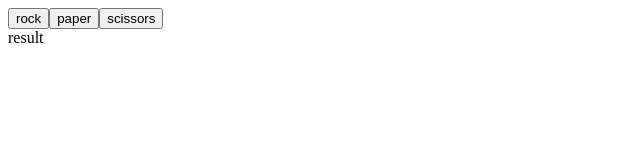
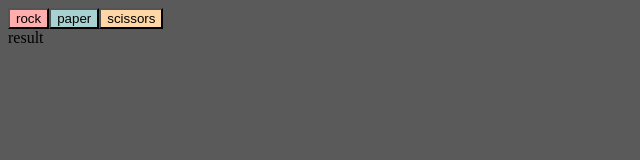
Before and after one commit to CSingogo/jajanken, a plain HTML site: page index.html in a window 1280 px wide. Shown: the whole page, without its empty margins (0-640 px from the left). Drawn offline with Linux system fonts and the light colour scheme.

Commit message:
added colors to buttons and background

```diff
--- a/index.html
+++ b/index.html
@@ -99,7 +99,12 @@
 
                 //body creation
                 const body = document.createElement('div');
-           document.body.appendChild(body);
+
+                 // Change body color
+                 document.body.style.backgroundColor = '#5A5A5A';
+
+                document.body.appendChild(body);
+
 
             //results div
             const result= document.createElement('div');
@@ -112,6 +117,11 @@
            paper.textContent = 'paper';
            scissors.textContent = 'scissors';
            result.textContent = 'result';
+
+           //button colours
+           rock.style.backgroundColor = '#ffadad';
+           paper.style.backgroundColor = '#a8d1d1';
+           scissors.style.backgroundColor = '#ffd6a5';
 
            //Id addition
            rock.setAttribute('id','rock');
```
